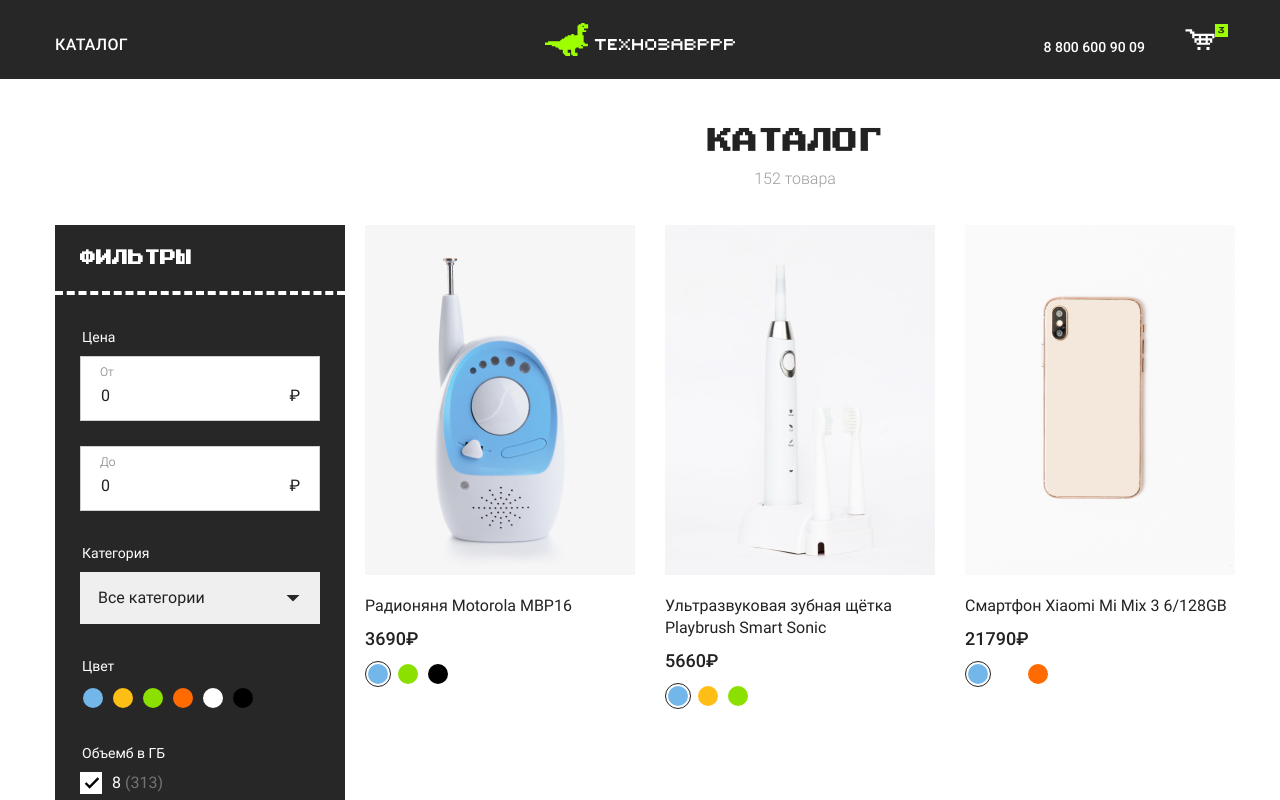
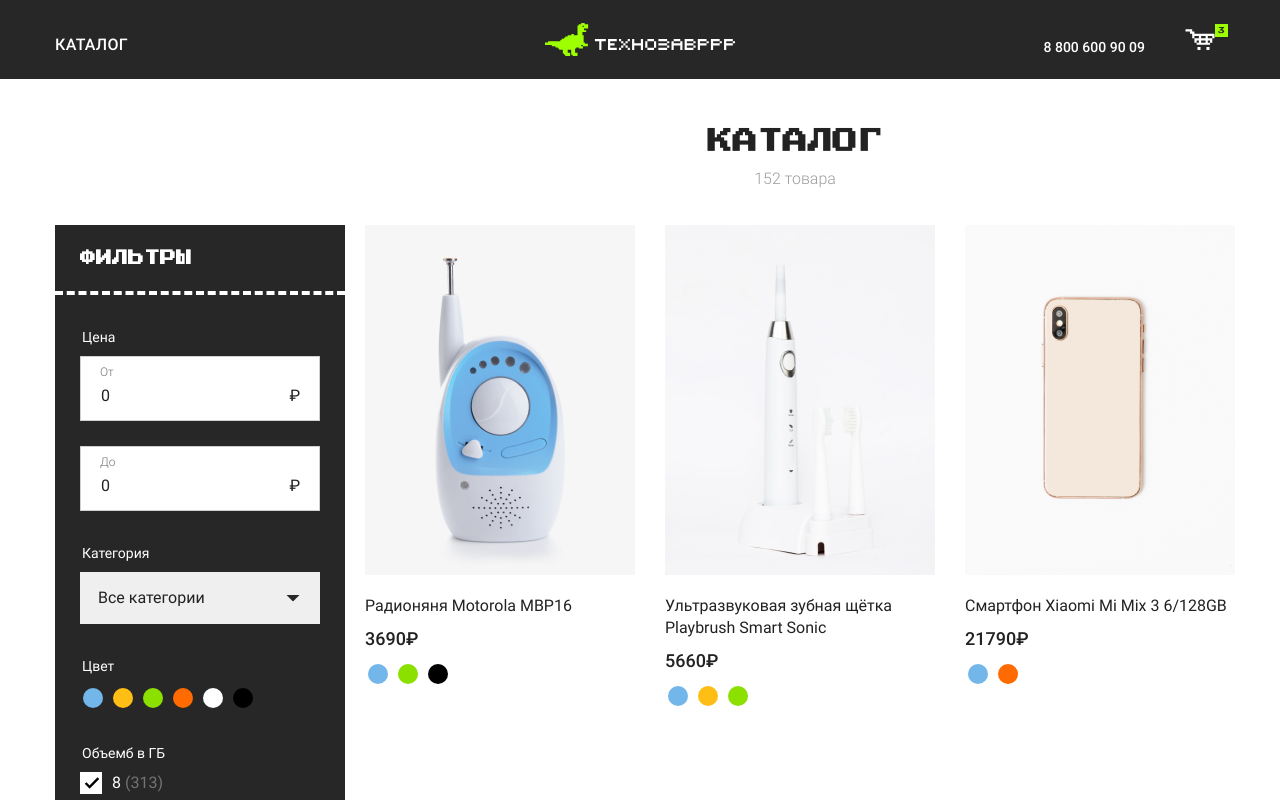
Before and after one commit to PopovVyacheslav/skillboxVue, a Vue app: page /#/ in a window 1280 px wide. Shown: the top 800 px of the page. Built offline with nearby package versions, Linux system fonts and the light colour scheme.

Commit message:
Small changes

```diff
--- /dev/null
+++ b/src/components/ColorSelector.vue
@@ -0,0 +1,28 @@
+<template>
+    <form>
+        <ul class="colors colors--green">
+            <li class="colors__item" v-for="color in colors" :key="color.id">
+                <label class="colors__label">
+                    <input class="colors__radio sr-only" type="radio" name="color" :value="color.id" checked="" v-model="currentColor">
+                    <span class="colors__value" :style="{'background-color': color.hexCode}"/>
+                </label>
+            </li>
+        </ul>
+    </form>
+</template>
+
+<script>
+    export default {
+        props: ['colors', 'selectedColor'],
+        computed:{
+            currentColor:{
+                get(){
+                    return this.selectedColor;
+                },
+                set(value){
+                    this.$emit('update:selectedColor', value);
+                }
+            },
+        },
+    }
+</script>
--- a/src/components/ProductFilter.vue
+++ b/src/components/ProductFilter.vue
@@ -26,15 +26,7 @@
 
           <fieldset class="form__block">
             <legend class="form__legend">Цвет</legend>
-            <ul class="colors">
-              <li class="colors__item" v-for="color in colors" :key="color.id">
-                <label class="colors__label">
-                  <input class="colors__radio sr-only" type="radio" name="color" :value="color.id" checked="" v-model="currentColorId">
-                  <span class="colors__value" :style="{'background-color': color.hexCode}">
-                  </span>
-                </label>
-              </li>
-            </ul>
+            <colorSelector :colors='colors' :selected-color.sync='currentColorId'/>
           </fieldset>
 
           <fieldset class="form__block">
@@ -108,6 +100,7 @@
 </template>
 
 <script>
+    import colorSelector from '../components/ColorSelector';
     import categories from '../data/categories';
     import colors from '../data/colors';
 
@@ -121,6 +114,9 @@
             }
         },
         props: ['priceFrom', 'priceTo', 'categoryId', 'colorId'],
+        components:{
+          colorSelector,
+        },
         computed:{
             categories(){
               return categories;
@@ -139,7 +135,7 @@
             categoryId(value){
                 this.currentCategoryId = value;
             },
-            currentColorId(value){
+            colorId(value){
                 this.currentColorId = value;
             },
         },
--- a/src/components/ProductItem.vue
+++ b/src/components/ProductItem.vue
@@ -11,31 +11,27 @@
         <span class="catalog__price">
             {{product.price}}₽
         </span>
-        <ul class="colors colors--black">
-            <li class="colors__item" v-for="colorId in product.colorsId" :key="colorId">
-                <label class="colors__label">
-                <input class="colors__radio sr-only" type="radio" :value="colors.find(color => color.id === colorId).hexCode" v-model="color">
-                <span class="colors__value" :style="{'background-color': colors.find(color => color.id === colorId).hexCode}">
-                </span>
-                </label>
-            </li>
-        </ul>
+       <colorSelector :colors='this.colors' :selected-color.sync='currentColorId'/>
     </div>
 </template>
 
 <script>
     import colors from "../data/colors";
+    import colorSelector from '../components/ColorSelector'
     export default {
         data() {
             return {
-                color: "#73B6EA",
+                currentColorId: 0,
             };
         },
         props: ['product'],
         computed:{
             colors(){
-              return colors;
+                return colors.filter(color => this.product.colorsId.includes(color.id));
             },
+        },
+        components: {
+            colorSelector
         },
     }
 </script>
```
Also changed, not shown: public/css/style.min.css.
